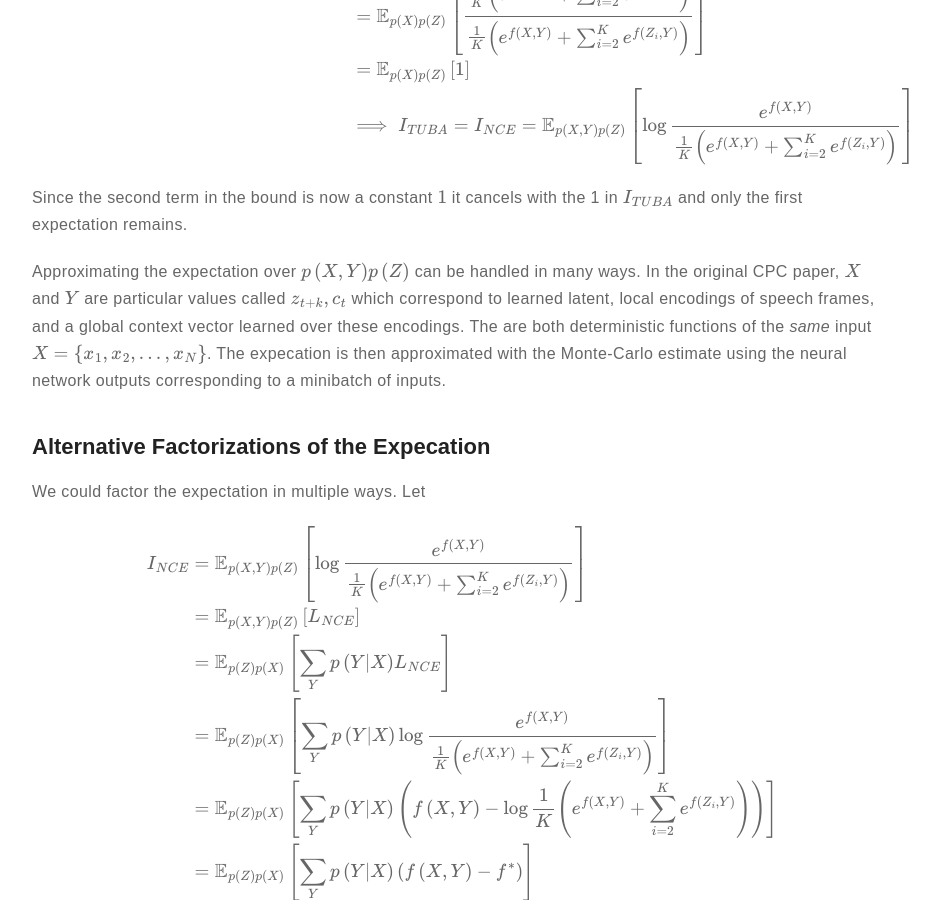
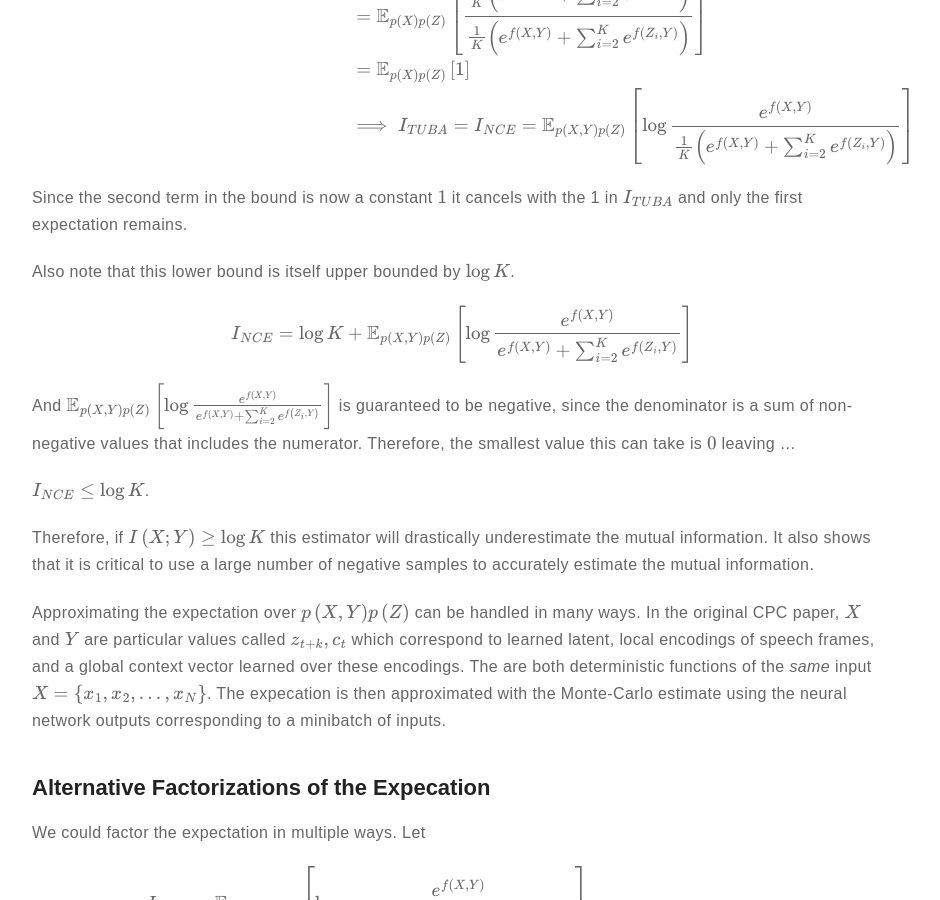
Before and after one commit to m-wiesner/m-wiesner.github.io, a Jekyll site: the page built from _posts/2020-10-30-Variational-Bounds-on-Mutual-Information.markdown, in a window 1280 px wide and 900 px high, scrolled down 5310 px. Shown: the whole window, without its empty margins (178-1118 px from the left). Built offline with Jekyll 4.4.1, drawn with Linux system fonts in a browser that asks for light colours; formulas are drawn with MathJax 3.

Commit message:
Update 2020-10-30-Variational-Bounds-on-Mutual-Information.markdown

```diff
--- a/_posts/2020-10-30-Variational-Bounds-on-Mutual-Information.markdown
+++ b/_posts/2020-10-30-Variational-Bounds-on-Mutual-Information.markdown
@@ -210,6 +210,16 @@ $$\begin{align}
 
 Since the second term in the bound is now a constant $$1$$ it cancels with the 1 in $$I_{TUBA}$$ and only the first expectation remains.
 
+Also note that this lower bound is itself upper bounded by $$\log{K}$$.
+
+$$ I_{NCE} = \log{K} + \mathbb{E}_{p\left(X, Y\right)p\left(Z\right)}\left[\log{\frac{e^{f\left(X, Y\right)}}{e^{f\left(X, Y\right)} + \sum_{i=2}^{K} e^{f\left(Z_i, Y\right)}}}\right] $$
+
+And $$\mathbb{E}_{p\left(X, Y\right)p\left(Z\right)}\left[\log{\frac{e^{f\left(X, Y\right)}}{e^{f\left(X, Y\right)} + \sum_{i=2}^{K} e^{f\left(Z_i, Y\right)}}}\right]$$ is guaranteed to be negative, since the denominator is a sum of non-negative values that includes the numerator. Therefore, the smallest value this can take is $$0$$ leaving ...
+
+$$I_{NCE} \leq \log{K}$$.
+
+Therefore, if $$I\left(X; Y\right) \geq \log{K}$$ this estimator will drastically underestimate the mutual information. It also shows that it is critical to use a large number of negative samples to accurately estimate the mutual information.
+
 Approximating the expectation over $$p\left(X, Y\right)p\left(Z\right)$$ can be handled in many ways. In the original CPC paper, $$X$$ and $$Y$$ are particular values called $$ z_{t+k}, c_t$$ which correspond to learned latent, local encodings of speech frames, and a global context vector learned over these encodings. The are both deterministic functions of the *same* input $$X=\{x_1, x_2, \ldots, x_N \}$$. The expecation is then approximated with the Monte-Carlo estimate using the neural network outputs corresponding to a minibatch of inputs.
 
 ## Alternative Factorizations of the Expecation
```
